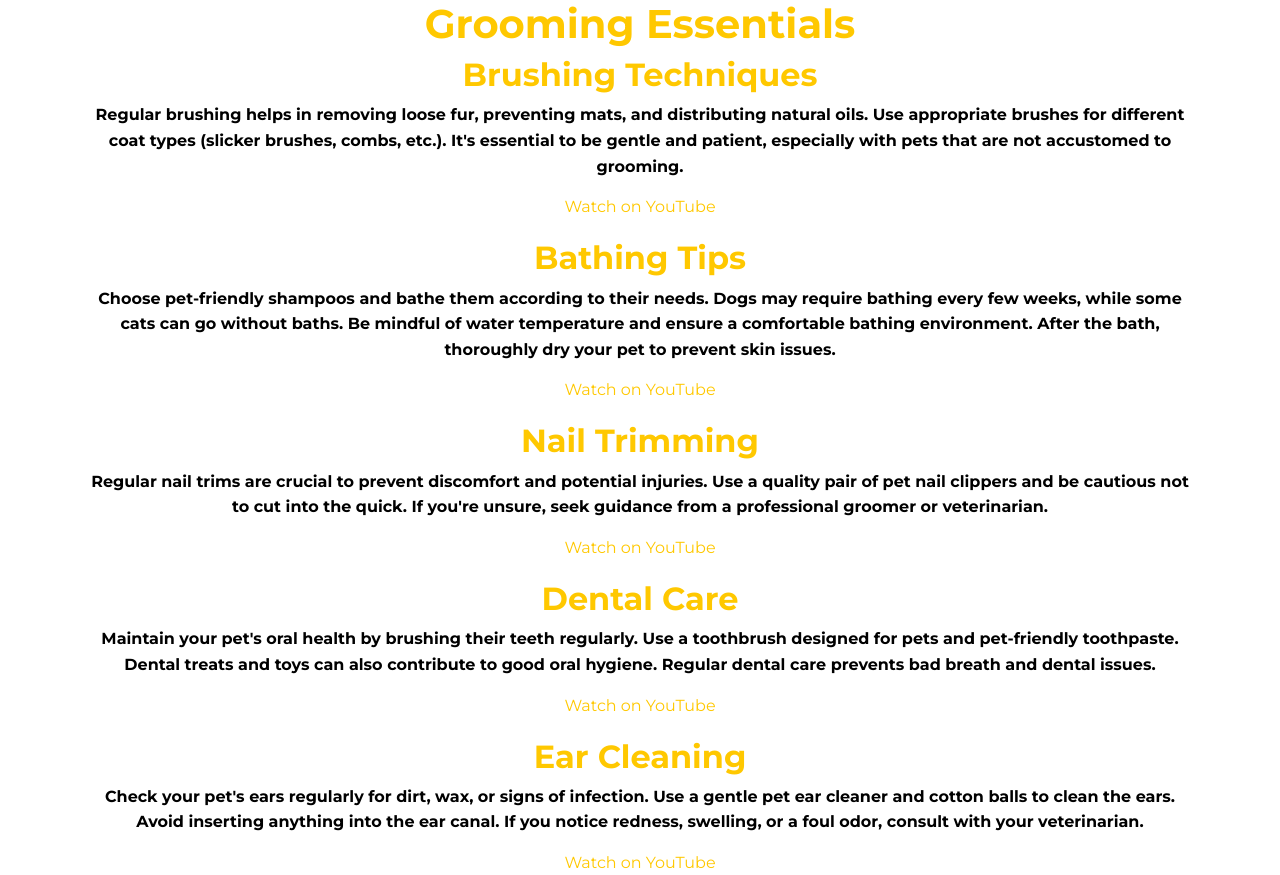
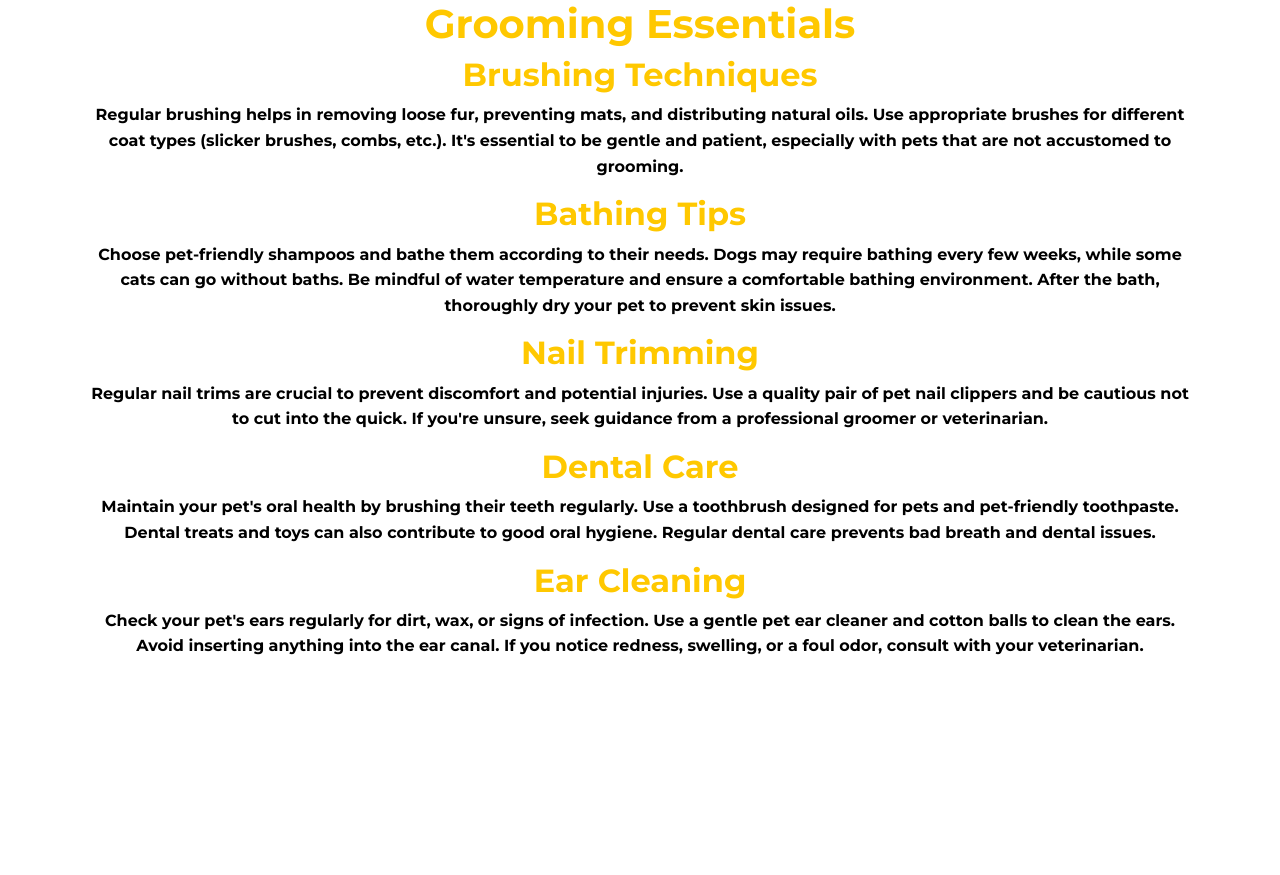
Before and after one commit to NagaAparna24/pet_hub, a Django app: template templates/generalmodule/grooming_essentials.html in a window 1280 px wide. Shown: the part 69-944 px from the top of the page. After the commit the page ends 724 px from the top, so only its background shows below. Run offline with Django 5.2, Linux system fonts and the light colour scheme; the template is opened without the code that fills it, so the values that code supplies are empty.

Commit message:
Update grooming_essentials.html

```diff
--- a/templates/generalmodule/grooming_essentials.html
+++ b/templates/generalmodule/grooming_essentials.html
@@ -19,23 +19,22 @@
 
         <h2 style="color: #FFC800;">Brushing Techniques</h2>
         <p style="color: black;font-weight:bold">Regular brushing helps in removing loose fur, preventing mats, and distributing natural oils. Use appropriate brushes for different coat types (slicker brushes, combs, etc.). It's essential to be gentle and patient, especially with pets that are not accustomed to grooming.</p>
-         <a href="https://youtu.be/54WroRd1GiA" target="_blank">Watch on YouTube</a>
+
 
         <h2 style="color: #FFC800;">Bathing Tips</h2>
         <p style="color: black;font-weight:bold">Choose pet-friendly shampoos and bathe them according to their needs. Dogs may require bathing every few weeks, while some cats can go without baths. Be mindful of water temperature and ensure a comfortable bathing environment. After the bath, thoroughly dry your pet to prevent skin issues.</p>
-        <a href="https://youtu.be/alF-r5DlERY" target="_blank">Watch on YouTube</a>
+
 
         <h2 style="color: #FFC800;">Nail Trimming</h2>
         <p style="color: black;font-weight:bold">Regular nail trims are crucial to prevent discomfort and potential injuries. Use a quality pair of pet nail clippers and be cautious not to cut into the quick. If you're unsure, seek guidance from a professional groomer or veterinarian.</p>
-        <a href="https://youtu.be/_3hepjtT7og" target="_blank">Watch on YouTube</a>
+
 
         <h2 style="color: #FFC800;">Dental Care</h2>
         <p style="color: black;font-weight:bold">Maintain your pet's oral health by brushing their teeth regularly. Use a toothbrush designed for pets and pet-friendly toothpaste. Dental treats and toys can also contribute to good oral hygiene. Regular dental care prevents bad breath and dental issues.</p>
-        <a href="https://youtu.be/54WroRd1GiA" target="_blank">Watch on YouTube</a>
 
         <h2 style="color: #FFC800;">Ear Cleaning</h2>
         <p style="color: black;font-weight:bold">Check your pet's ears regularly for dirt, wax, or signs of infection. Use a gentle pet ear cleaner and cotton balls to clean the ears. Avoid inserting anything into the ear canal. If you notice redness, swelling, or a foul odor, consult with your veterinarian.</p>
-        <a href="https://youtu.be/5C39A9UU720" target="_blank">Watch on YouTube</a>
+
     </div>
 
     <script src="https://code.jquery.com/jquery-3.6.0.min.js"
```
